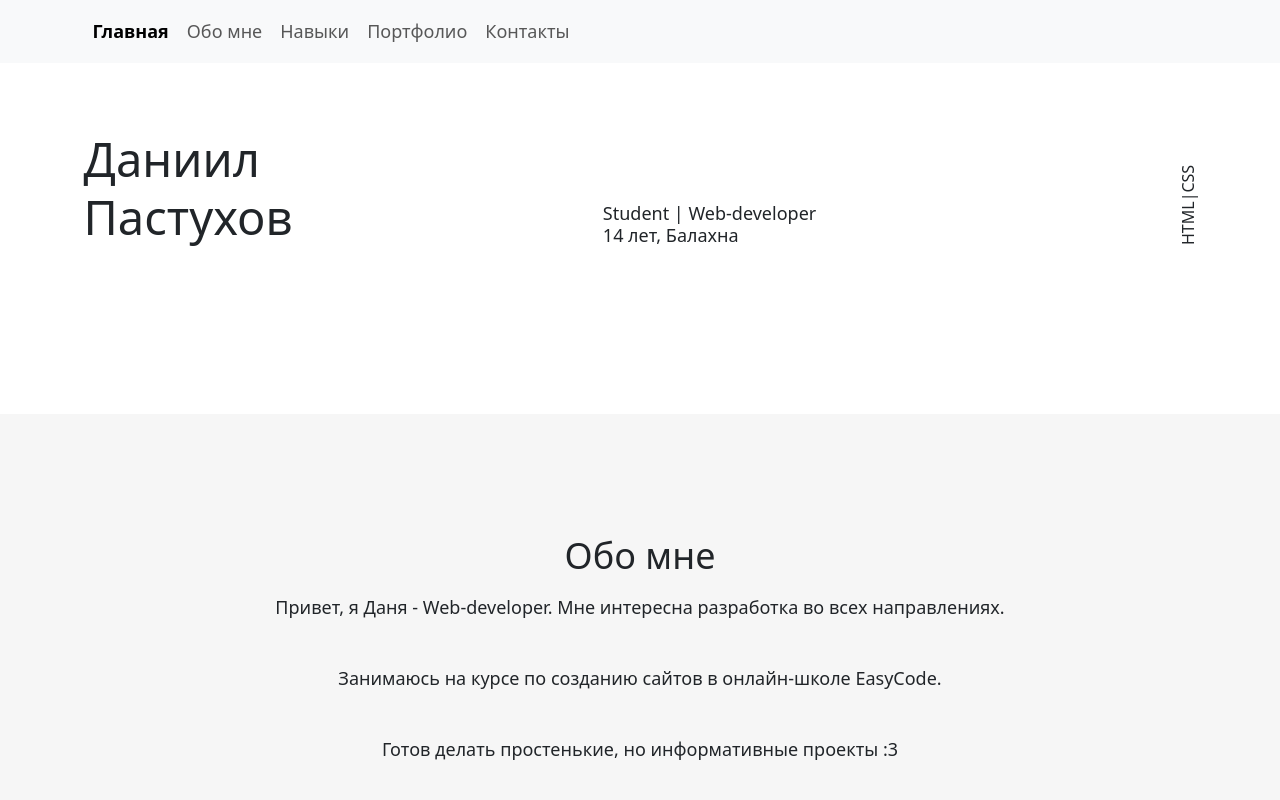
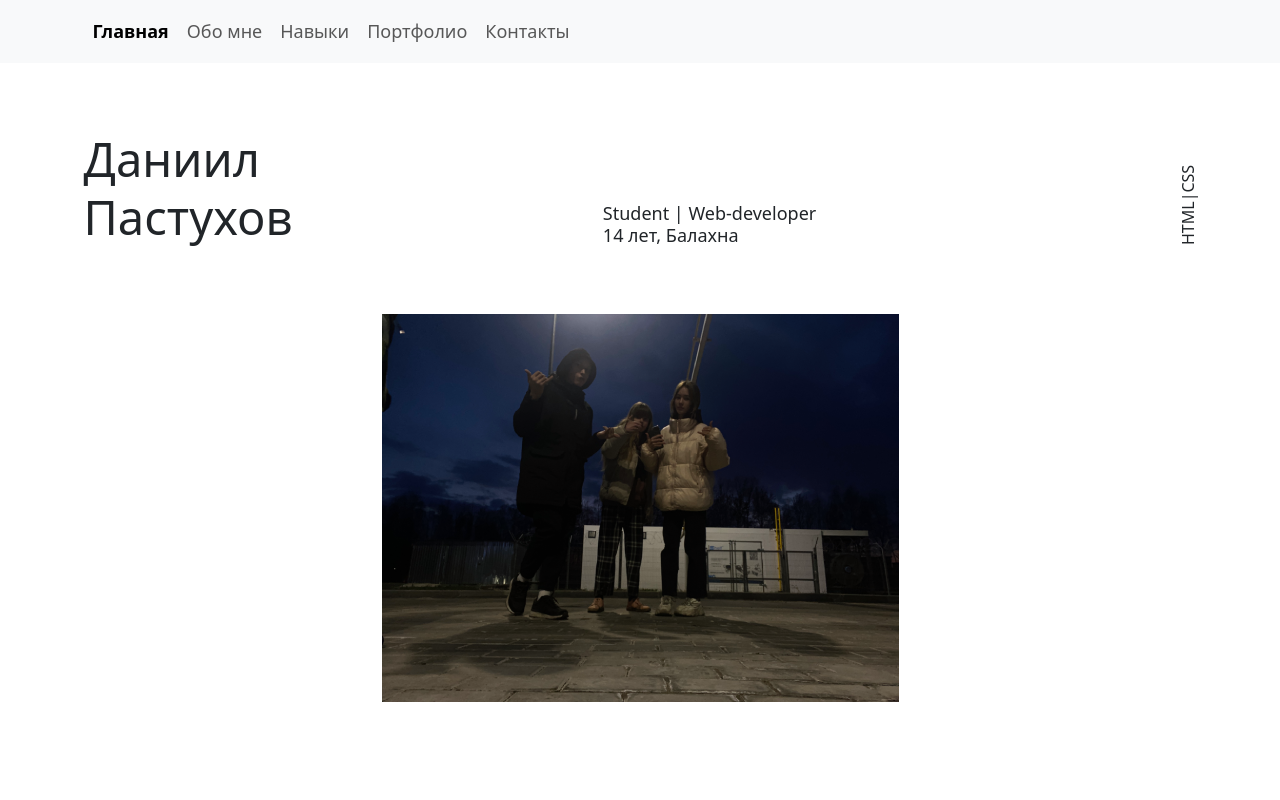
Before and after one commit to LazzyDan/portfolio, a plain HTML site: page index.html in a window 1280 px wide. Shown: the top 800 px of the page. Drawn offline with nearby package versions, Linux system fonts and the light colour scheme.

Commit message:
Update index.html

```diff
--- a/index.html
+++ b/index.html
@@ -68,7 +68,7 @@
                     </div>
                 </div>
                 <div class="section-one-img">
-                    <img src="img/IMG_1005.png" alt="">
+                    <img src="IMG_1005.png" alt="">
                 </div>
             </div>
         </section>
```
